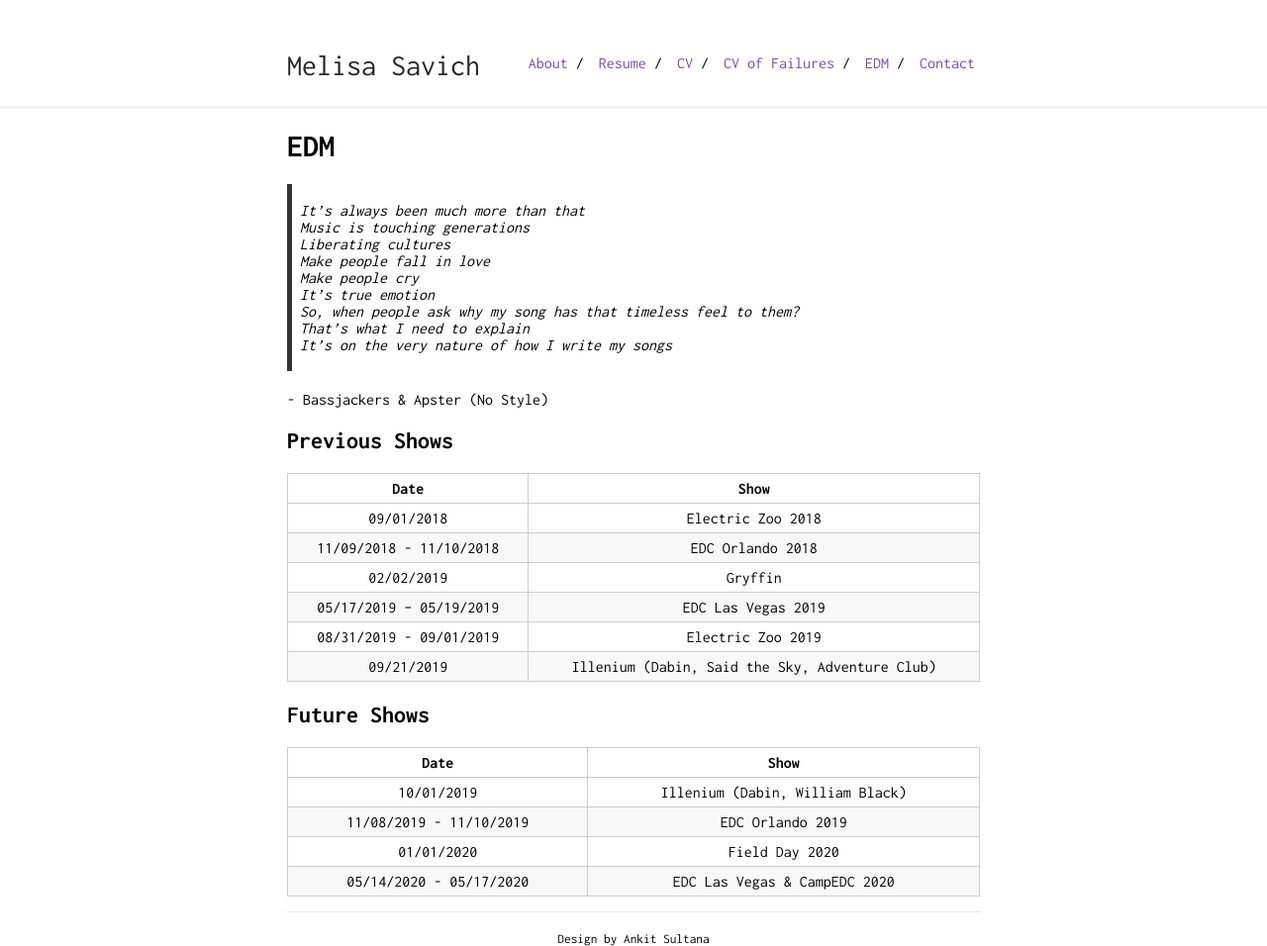
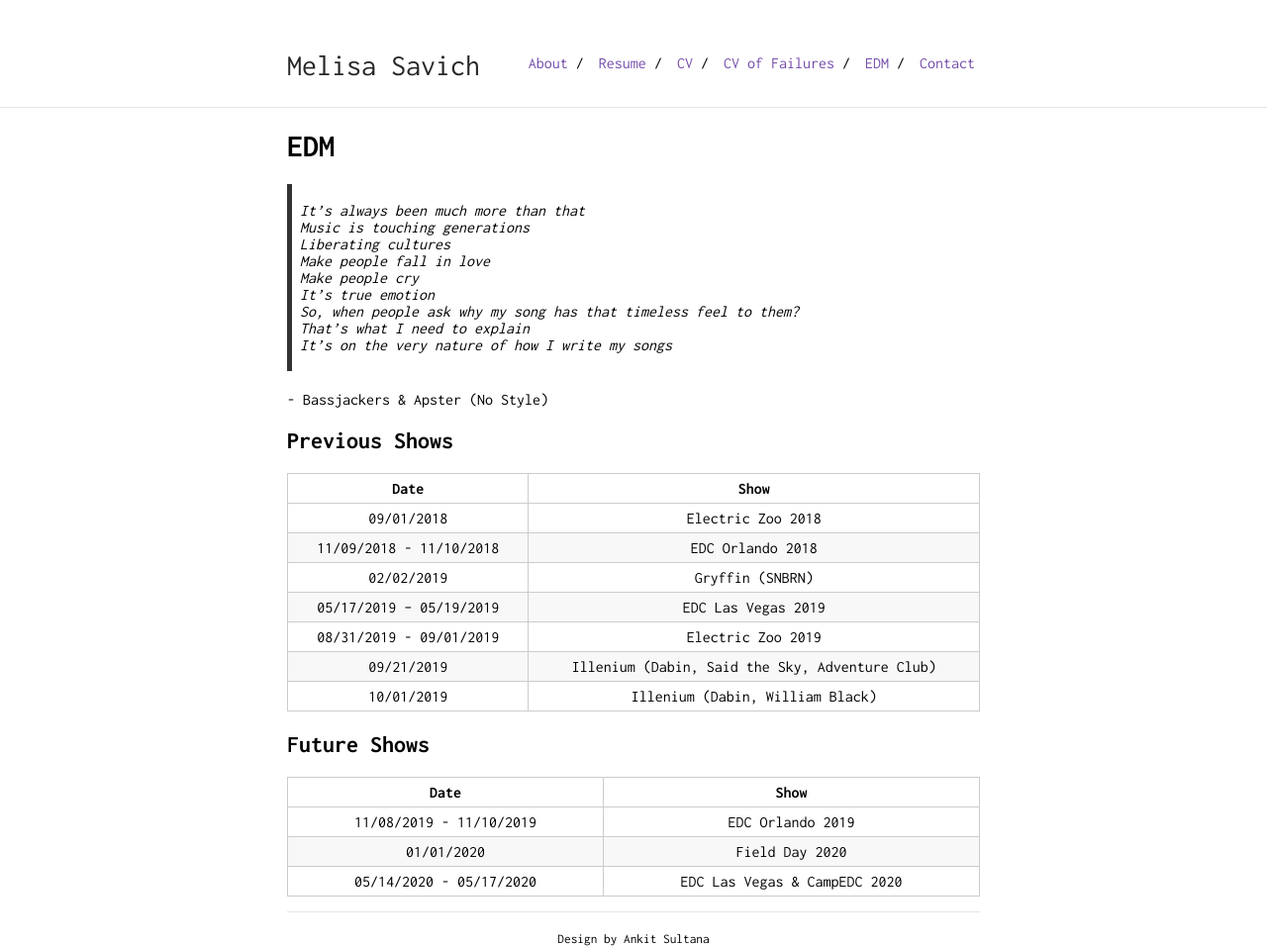
Before and after one commit to mksavic/mksavic.github.io, a Jekyll site: the page built from edm.md, in a window 1280 px wide. Shown: the whole page at 99% size. Built offline with Jekyll 4.4.1, drawn with Linux system fonts in a browser that asks for light colours; our own code applies the rules of GitHub Pages for plain Markdown files.

Commit message:
update edm.md

```diff
--- a/edm.md
+++ b/edm.md
@@ -23,16 +23,16 @@ is_contact: true
 |:-----------------------:|:----------------------------------------------:|
 |       09/01/2018        |               Electric Zoo 2018                |
 | 11/09/2018 - 11/10/2018 |                EDC Orlando 2018                |
-|       02/02/2019        |                    Gryffin                     |
+|       02/02/2019        |                Gryffin (SNBRN)                 |
 | 05/17/2019 – 05/19/2019 |               EDC Las Vegas 2019               |
 | 08/31/2019 - 09/01/2019 |               Electric Zoo 2019                |
 |       09/21/2019        | Illenium (Dabin, Said the Sky, Adventure Club) |
+|       10/01/2019        |        Illenium (Dabin, William Black)         |
 
 ## Future Shows
 
 |          Date           |                      Show                      |
 |:-----------------------:|:----------------------------------------------:|
-|       10/01/2019        |        Illenium (Dabin, William Black)         |
 | 11/08/2019 - 11/10/2019 |                EDC Orlando 2019                |
 |       01/01/2020        |                 Field Day 2020                 |
 | 05/14/2020 - 05/17/2020 |          EDC Las Vegas & CampEDC 2020          |
```
